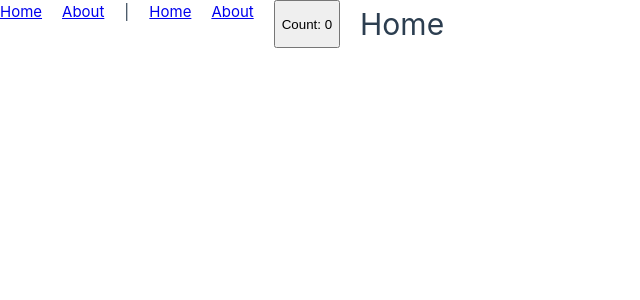
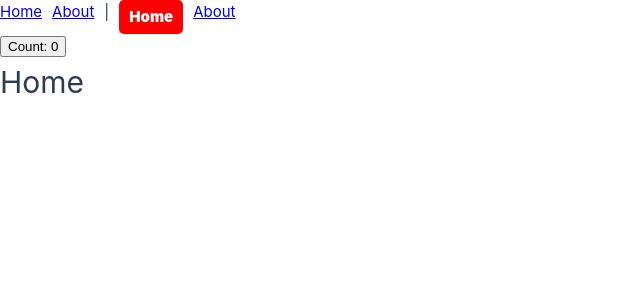
Before and after one commit to rendrazuriansyah/vue-router, a Vue app: page / in a window 1280 px wide. Shown: the top 300 px of the page, without its empty margins (0-640 px from the left). Built offline with nearby package versions, Linux system fonts and the light colour scheme.

Commit message:
style: memberikan styling pada routerlink active yang dipilih

```diff
--- a/src/components/Nav.vue
+++ b/src/components/Nav.vue
@@ -9,14 +9,23 @@ import { RouterLink } from "vue-router";
 		<a href="/about">About</a>
 		|
 		<!-- Routerlink: pindah page tanpa refresh -->
-		<RouterLink to="/">Home</RouterLink>
-		<RouterLink to="/about">About</RouterLink>
+		<RouterLink active-class="active" to="/">Home</RouterLink>
+		<RouterLink active-class="active" to="/about">About</RouterLink>
 	</div>
 </template>
 
-<style>
+<style scoped>
 div {
 	display: flex;
-	gap: 20px;
+	gap: 10px;
+}
+
+.active {
+	font-weight: 900;
+	color: white;
+	background-color: red;
+	padding: 5px 10px;
+	border-radius: 5px;
+	text-decoration: none;
 }
 </style>
```
